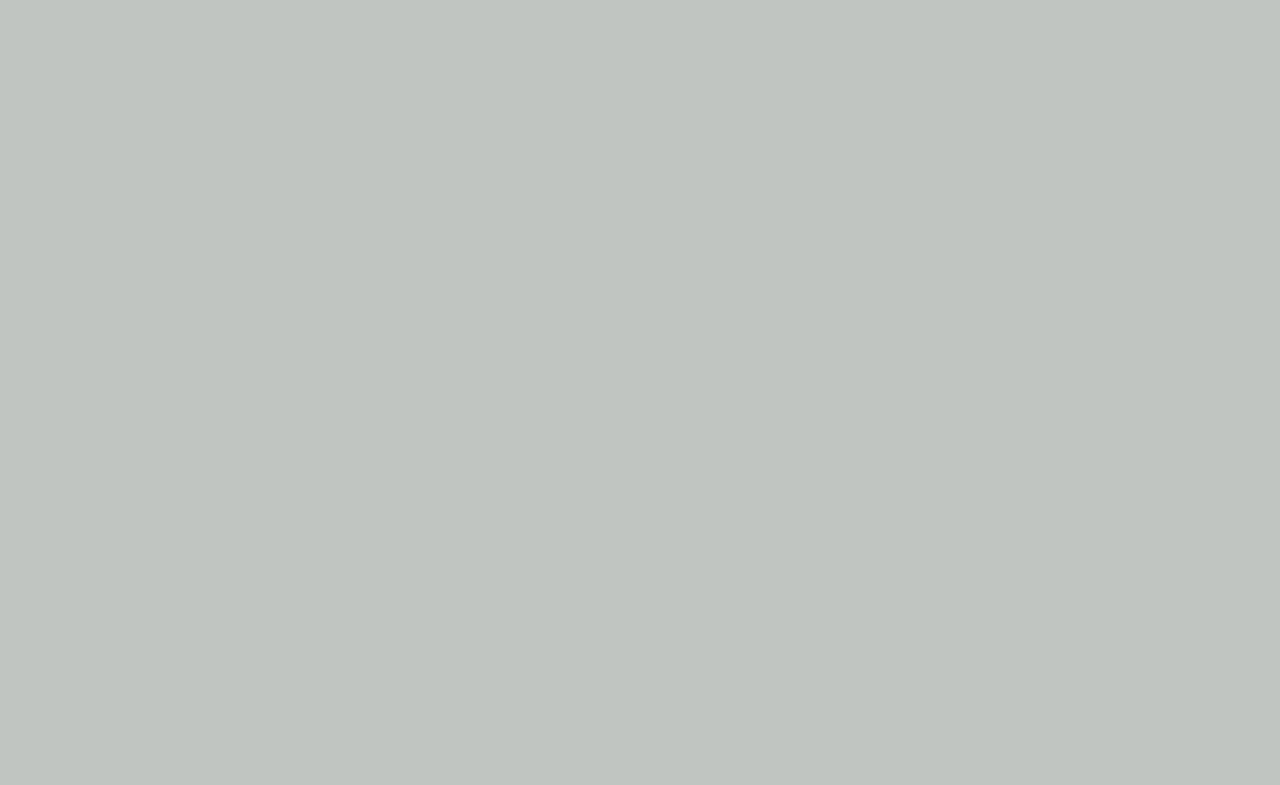
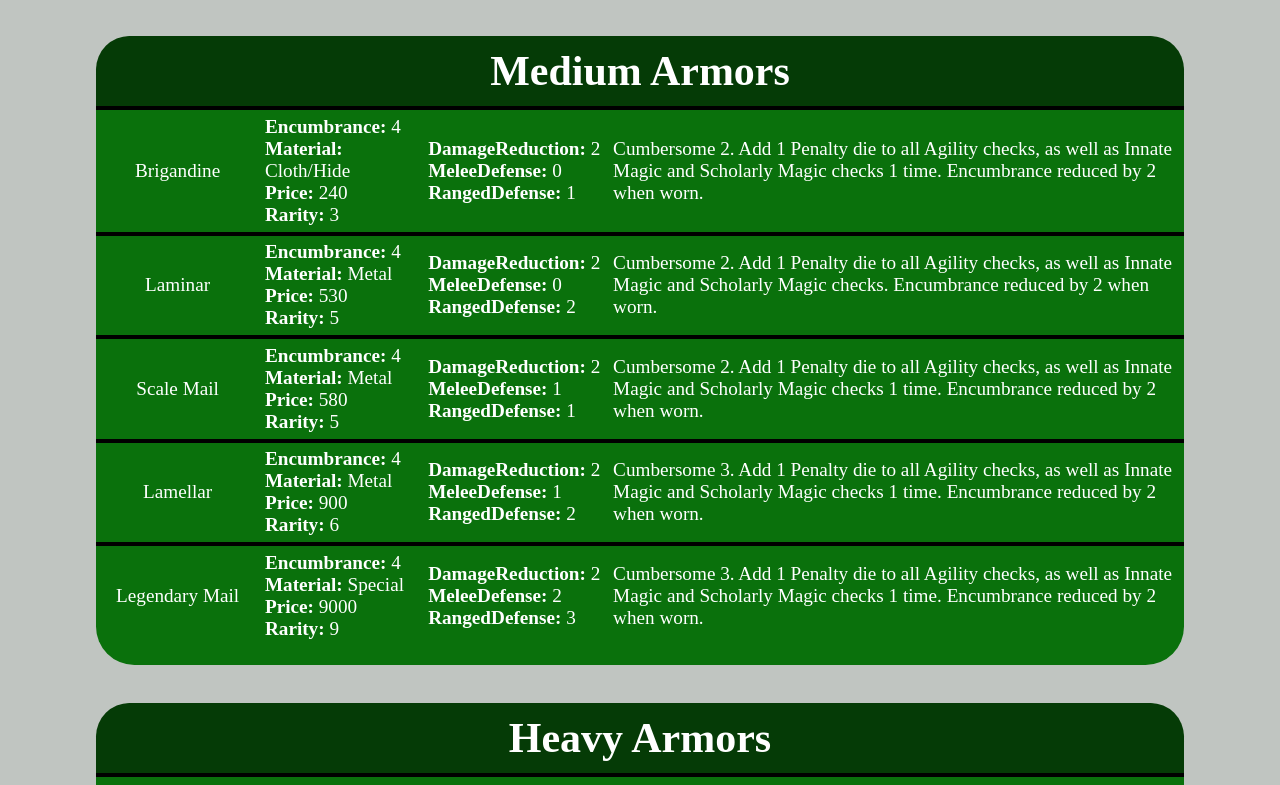
Before and after one commit to WickerPrison/AoCaCWebsite, a React (Vite) app in the folder client/: page /Armor in a window 1280 px wide. Shown: the part 992-1777 px from the top of the page. Before the commit the page ends 1028 px from the top, so only its background shows below. Built offline with nearby package versions, Linux system fonts and the light colour scheme; a web font is replaced by a local one.

Commit message:
added all armor

```diff
--- a/client/src/pages/Armor/armor.jsx
+++ b/client/src/pages/Armor/armor.jsx
@@ -18,6 +18,8 @@ export default function Armor(){
             <FixedHeader/>
             <PageHeading title="Armor"/>
             <Table title = "Light Armors" tableData={armorData} contentData={armor.light} options={{column2Basis: "17%"}}/>
+            <Table title = "Medium Armors" tableData={armorData} contentData={armor.medium} options={{column2Basis: "17%"}}/>
+            <Table title = "Heavy Armors" tableData={armorData} contentData={armor.heavy} options={{column2Basis: "17%"}}/>
         </main>
     )
 }
```
